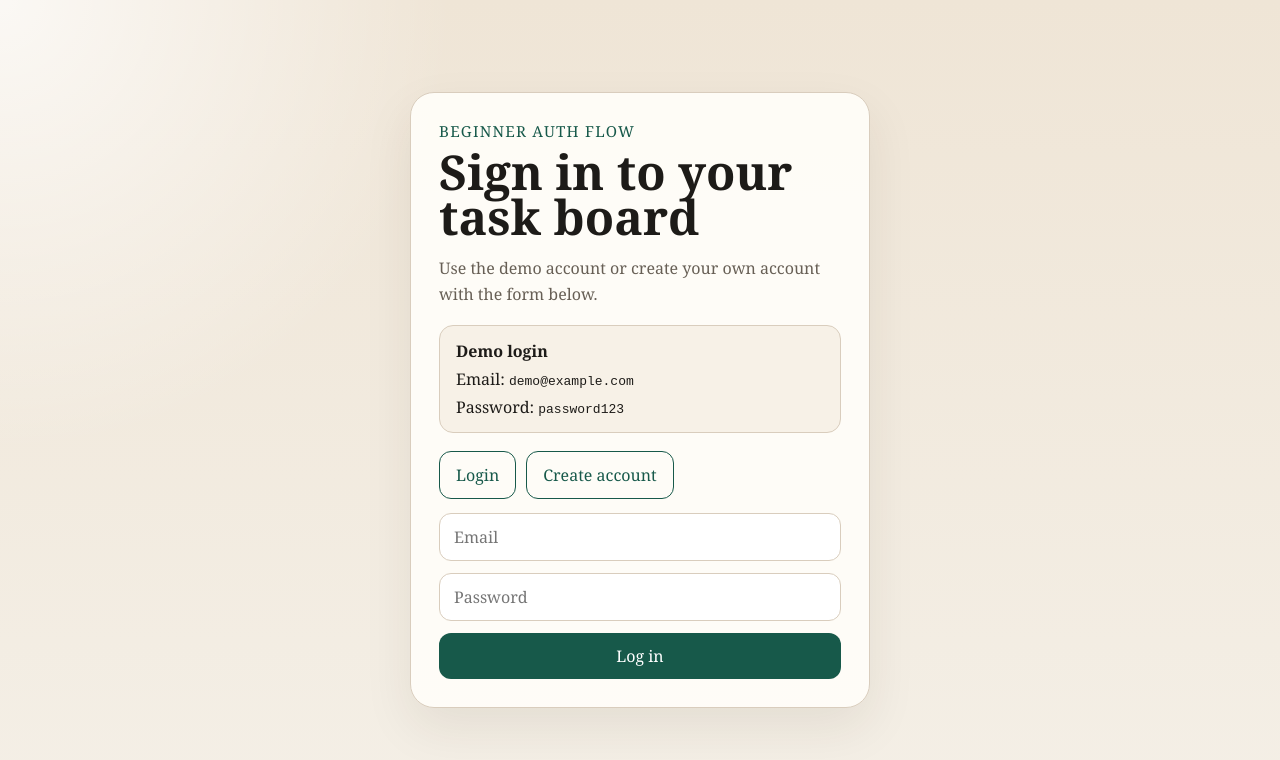
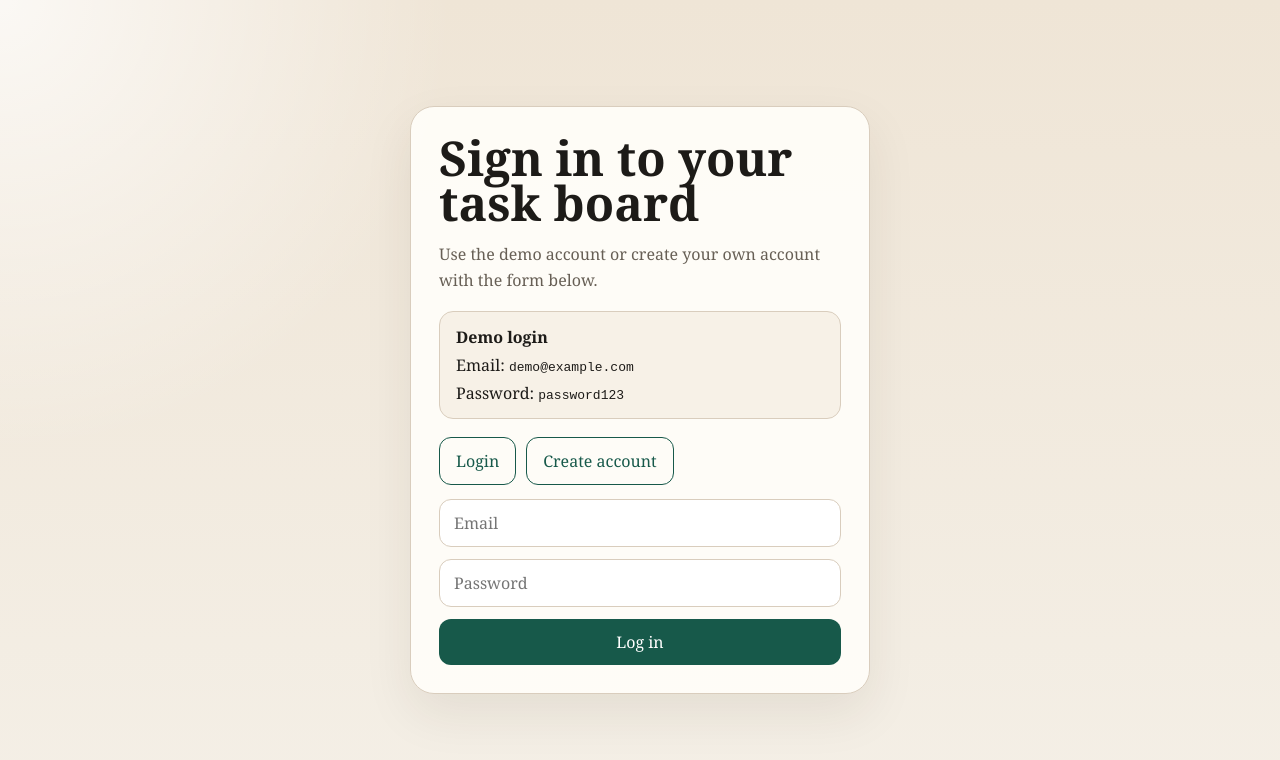
Before and after one commit to JohnParkerWilson/TaskeeTheTaskboard, a website: page public/login.html in a window 1280 px wide. Drawn offline with Linux system fonts and the light colour scheme.

Commit message:
Fixed some inaccuracies on the login page

```diff
--- a/public/login.html
+++ b/public/login.html
@@ -9,7 +9,7 @@
   <body>
     <main class="auth-page">
       <section class="auth-card">
-        <p class="eyebrow">Beginner auth flow</p>
+        <!-- <p class="eyebrow">Beginner auth flow</p> -->
         <h1 class="auth-title">Sign in to your task board</h1>
         <p class="auth-copy">
           Use the demo account or create your own account with the form below.
```
